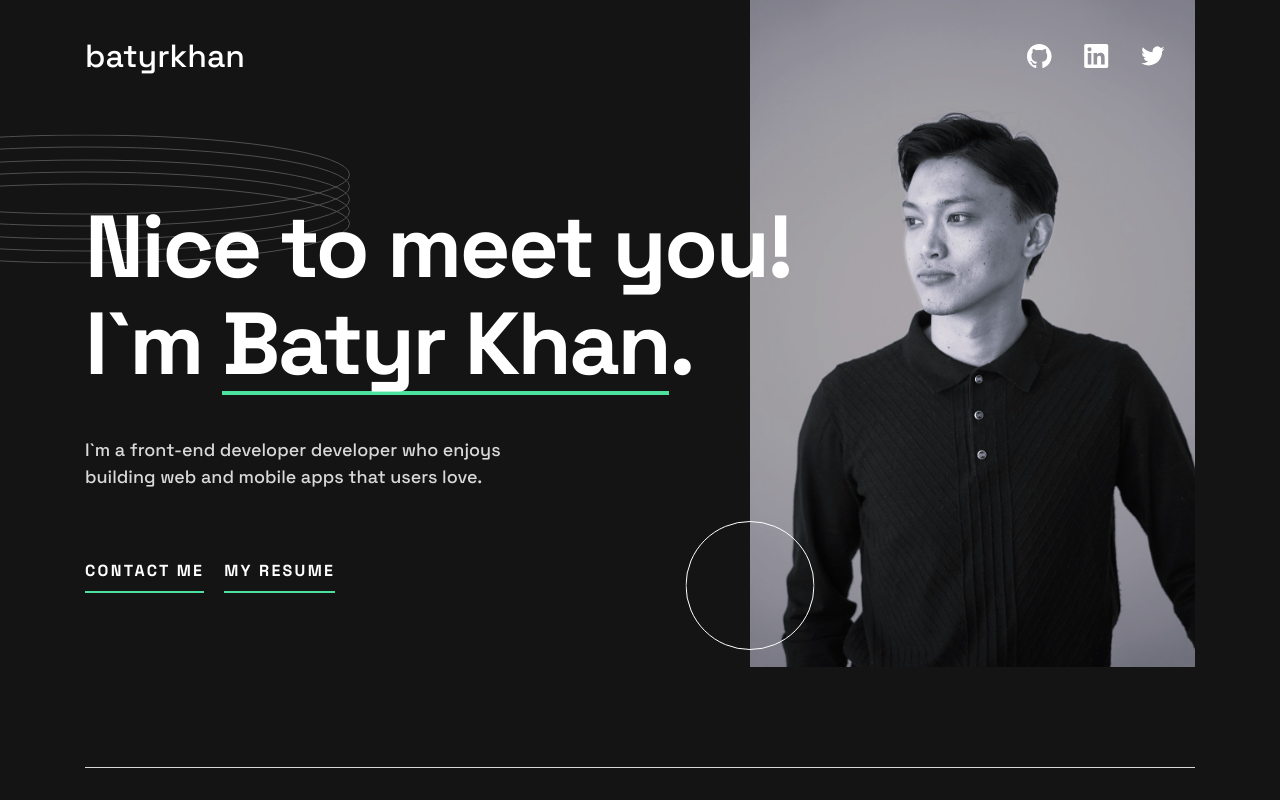
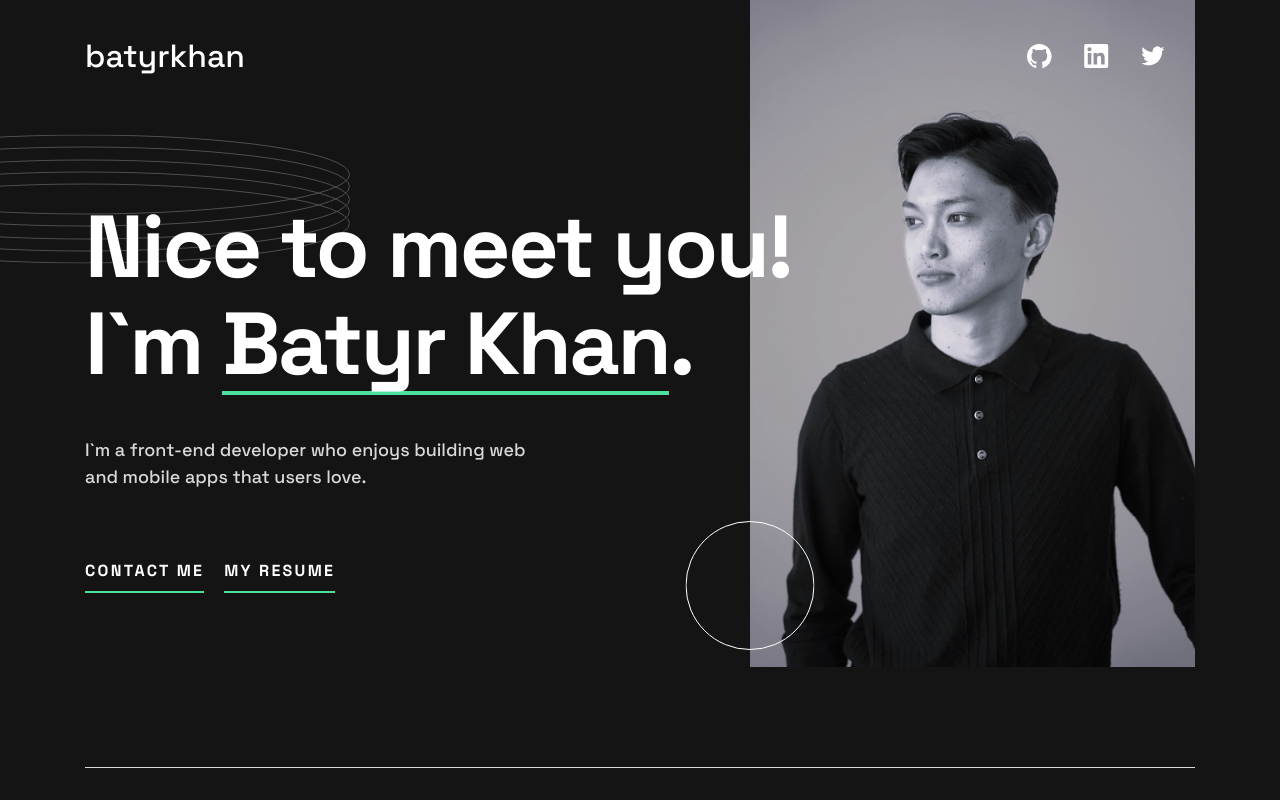
Before and after one commit to batyr-qhan/my-portfolio-v2, a Next.js app: page / in a window 1280 px wide. Shown: the top 800 px of the page. Built offline with nearby package versions, Linux system fonts and the light colour scheme.

Commit message:
Fix typo in Hero.tsx

```diff
--- a/components/Hero/Hero.tsx
+++ b/components/Hero/Hero.tsx
@@ -35,7 +35,7 @@ export default function HeroSection() {
               Nice to meet you! I`m <span>Batyr Khan</span>.
             </h1>
             <p className="hero__description">
-              I`m a front-end developer developer who enjoys building web and
+              I`m a front-end developer who enjoys building web and
               mobile apps that users love.
             </p>
             <div className="hero__actions-item">
```
